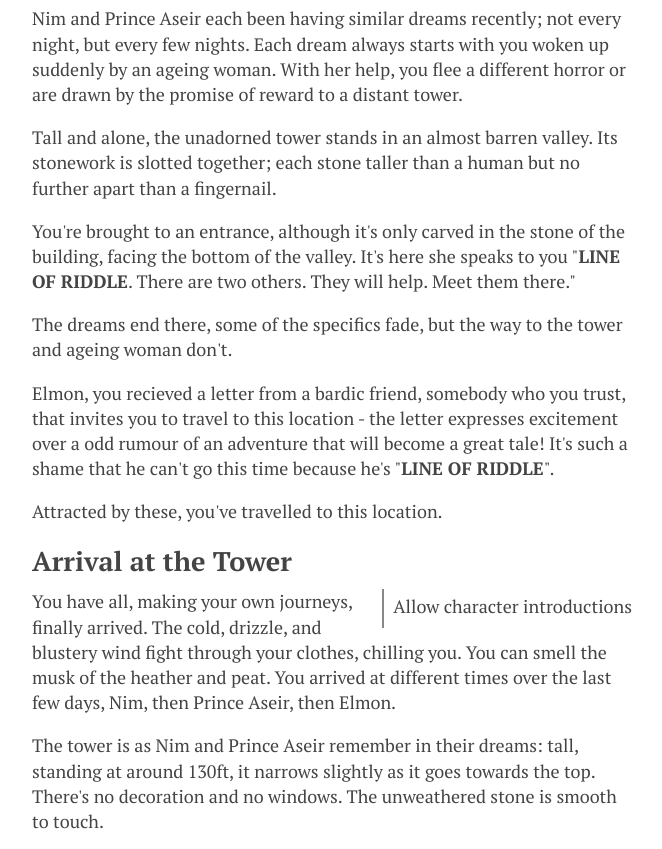
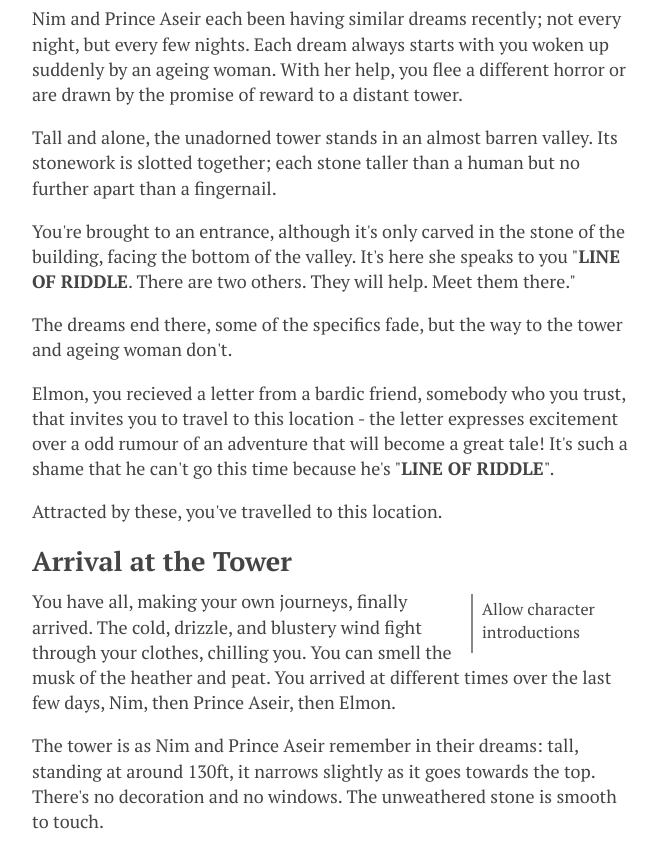
Before and after one commit to TickleThePanda/carpe-dm, an Eleventy site: page src/plans/unbound.md in a window 1280 px wide. Shown: the part 225-1074 px from the top of the page, without its empty margins (308-970 px from the left). Built offline with nearby package versions, Linux system fonts and the light colour scheme; Eleventy itself is replaced by a stand-in of ours; files that its build step writes are made by us from their sources.

Commit message:
Improve aside style

```diff
--- a/src/style/main.less
+++ b/src/style/main.less
@@ -33,19 +33,23 @@ main {
 
 aside {
 
-  max-width: 300px;
+  font-size: 0.9rem;
+
+  max-width: 25%;
 
   border-left: 2px solid #888;
-  margin-left: 0.75em;
-  padding-left: 0.5em;
-  padding-top: 0.25em;
-  padding-bottom: 0.5em;
+  margin-top: 0.25rem;
+  margin-bottom: 0.25rem;
+  margin-left: 0.75rem;
+  padding-left: 0.5rem;
+  padding-top: 0.25rem;
+  padding-bottom: 0.5rem;
 
   float: right;
 
   @media screen and (max-width: 600px) {
 
-    max-width: 300px;
+    width: unset;
 
     border: none;
     padding: 0;
@@ -54,7 +58,6 @@ aside {
     margin-bottom: 0.25rem;
 
     font-style: italic;
-    font-size: 0.9rem;
 
     &::before {
       content: "\21A1";
@@ -111,9 +114,12 @@ ul {
     margin: @page-margin;
   }
 
+  html, body {
+    font-size: 11pt;
+  }
+
   body {
     margin: 0;
-    font-size: 11pt;
 
     display: block;
 
```
